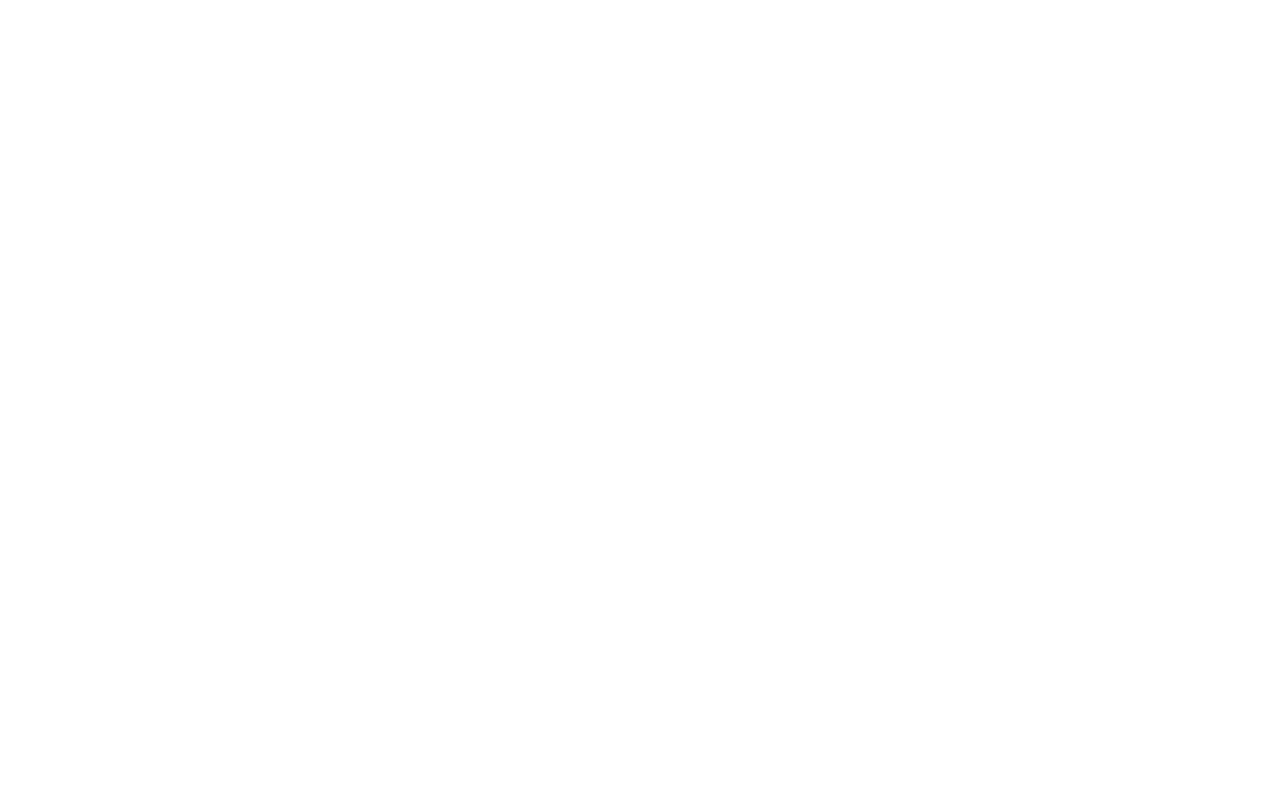
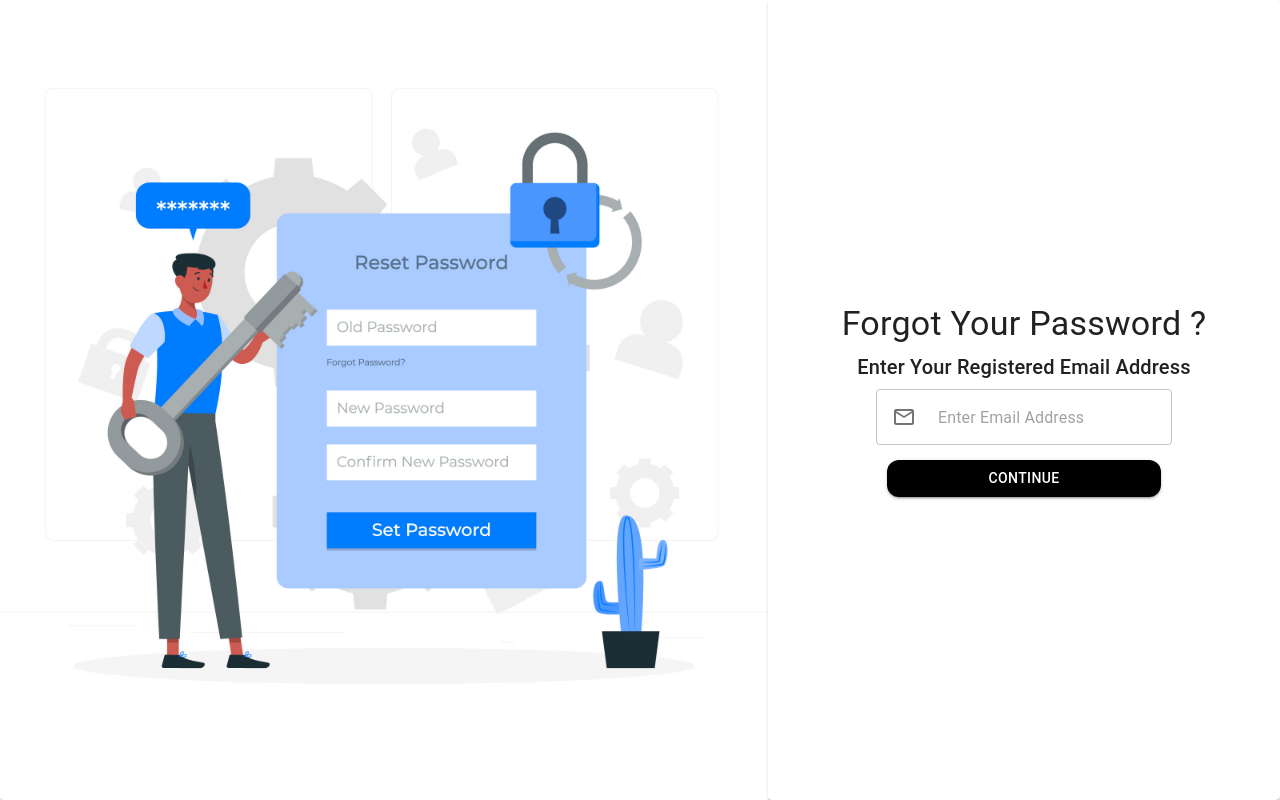
Before and after one commit to sakthikaaylabs/AcademicWeb, a React (Create React App) app: page /forgotPassword in a window 1280 px wide. Before the commit this address had no page. Built offline with nearby package versions, Linux system fonts and the light colour scheme; the HTML template or start-up script is replaced by a standard one.

Commit message:
Forgot Password Page UI implementation

```diff
--- /dev/null
+++ b/src/ForgotPassword/forgotPassword.tsx
@@ -0,0 +1,66 @@
+import React from "react";
+import "../Styles/forgotPassword.css";
+import {
+  Box,
+  Button,
+  Card,
+  CardMedia,
+  InputAdornment,
+  OutlinedInput,
+  Typography,
+} from "@mui/material";
+import { EmailOutlined } from "@mui/icons-material";
+
+const forgotPwdImg = require("../image/resetPwdImg.jpg");
+
+export default function ForgotPassword() {
+  return (
+    <Card className="forgotPwd-page">
+      <CardMedia
+        className="forgotPwdImg"
+        component="img"
+        image={forgotPwdImg}
+        sx={{
+          width: "60%",
+          ["@media (max-width:1200px)"]: { display: "none" },
+        }}
+        alt="LoginImg"
+      />
+      <Card className="forgotPwd-container">
+        <div>
+          <div className="forgotPwd-form-container">
+            <Typography variant="h4">Forgot Your Password ?</Typography>
+            <Typography variant="h6">Enter Your Registered Email Address</Typography>
+            <form className="forgotPwd-form">
+              <Box>
+                <OutlinedInput
+                  id="name"
+                  placeholder="Enter Email Address"
+                  sx={{ display: "flex", flexDirection: "row-reverse", pl: 2 }}
+                  endAdornment={
+                    <InputAdornment position="start">
+                      <EmailOutlined />
+                    </InputAdornment>
+                  }
+                />
+              </Box>
+              <div className="forgotPwd-btn-container">
+              <Button
+                variant="contained"
+                className="forgotPwd-btn"
+                sx={{
+                  width: "100%",
+                  borderRadius: 3,
+                  backgroundColor: "black",
+                  color: "white",
+                }}
+              >
+                Continue
+              </Button></div>
+            </form>
+          </div>
+        </div>
+      </Card>
+    </Card>
+  );
+}
--- /dev/null
+++ b/src/Styles/forgotPassword.css
@@ -0,0 +1,49 @@
+.forgotPwd-page {
+  height: 100vh;
+  width: 100vw;
+  display: flex;
+  flex-direction: row;
+  font-family: Roboto;
+}
+
+.forgotPwdImg {
+  width: 60%;
+}
+.forgotPwd-container {
+  width: 40%;
+  display: flex;
+  align-items: center;
+  justify-content: center;
+}
+.forgotPwd-form-container {
+    display: flex;
+    flex-direction: column;
+    align-items: center;
+    gap: 6px;
+}
+
+.forgotPwd-form{
+    width: 100%;
+    display: flex;
+    flex-direction: column;
+    align-items: center;
+    gap: 15px;
+}
+.forgotPwd-btn-container{
+    width: 75%;
+}
+
+.forgotPwd-btn{
+    color: white;
+    background-color: black;
+    border-radius: 10px;
+}
+
+@media (max-width:1200px){
+    .forgotPwdImg{
+        display: none;
+    }
+    .forgotPwd-container{
+        width: 100%;
+    }
+}
--- a/src/routes.tsx
+++ b/src/routes.tsx
@@ -9,6 +9,7 @@ import Profile from './Profile/profile';
 import Login from './Login/login';
 import Signup from './createAccount/createAccount';
 import ChangePassword from "./changePassword/changePassword";
+import ForgotPassword from "./ForgotPassword/forgotPassword";
 import Report from './reports/report';
 // import Notfound from './shared/404notfount/notfound'
 import Sidebar from './shared/Sidebar/sideBar'
@@ -30,6 +31,7 @@ const Routers = () => {
                         <Route path="/login" element={<Login />} />
                         <Route path="/signup" element={<Signup />} />
                         <Route path="/changePassword" element={<ChangePassword />} />
+                        <Route path="/forgotPassword" element={<ForgotPassword />} />
                     </Routes>
                 </div>
             </BrowserRouter>
```
Also changed, not shown: src/Styles/index.css (added).
